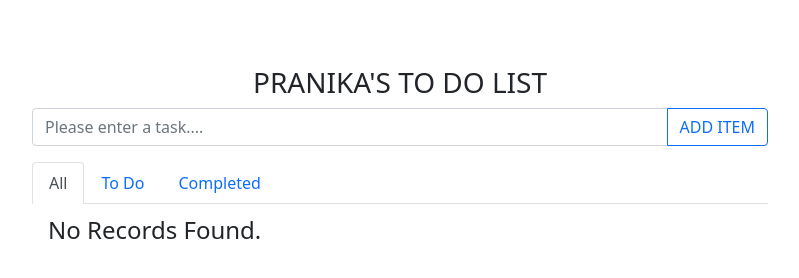
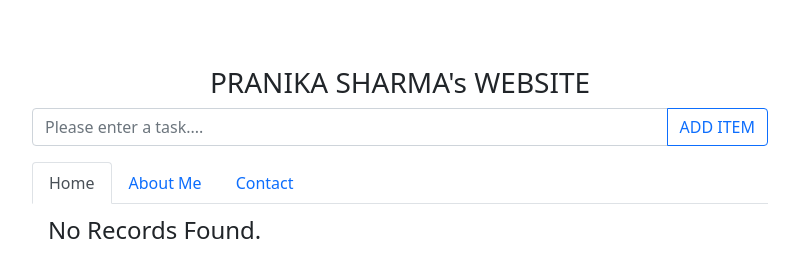
Before and after one commit to gauravsharma-github/pranikasharma, a plain HTML site: page index.html in a window 1280 px wide. Shown: the whole page, without its empty margins (240-1039 px from the left). Drawn offline with nearby package versions, Linux system fonts and the light colour scheme.

Commit message:
Update index.html

```diff
--- a/index.html
+++ b/index.html
@@ -44,7 +44,7 @@
             <div class="col mx-auto col-md-8 mt-3 text-center">
                 <div class="alert align-items-center" id="message"></div>
                 <form id="itemForm">
-                    <h3 class="">PRANIKA'S TO DO LIST</h3>
+                    <h3 class="">PRANIKA SHARMA's WEBSITE</h3>
                     <div class="input-group mb-3">
                         <input type="text" class="form-control" id="itemInput" value=""
                             placeholder="Please enter a task....">
@@ -54,13 +54,13 @@
 
                 <ul class="nav nav-tabs">
                     <li class="nav-item" data-type="all">
-                        <a class="nav-link active" href="#">All</a>
+                        <a class="nav-link active" href="#">Home</a>
                     </li>
                     <li class="nav-item" data-type="todo">
-                        <a class="nav-link" href="#">To Do</a>
+                        <a class="nav-link" href="#">About Me</a>
                     </li>
                     <li class="nav-item" data-type="done">
-                        <a class="nav-link" href="#">Completed</a>
+                        <a class="nav-link" href="#">Contact</a>
                     </li>
                 </ul>
 
```
